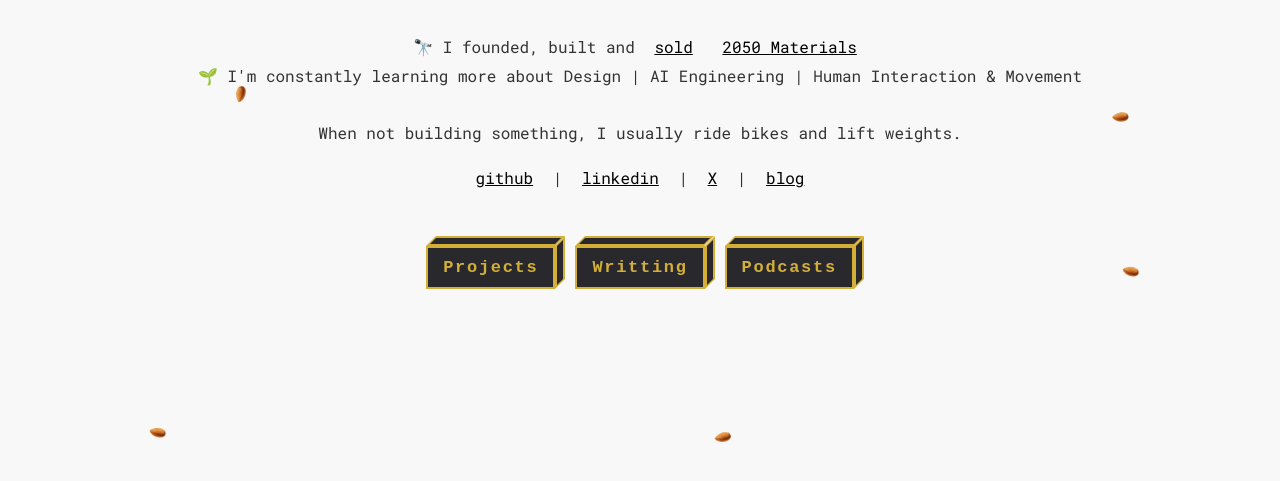
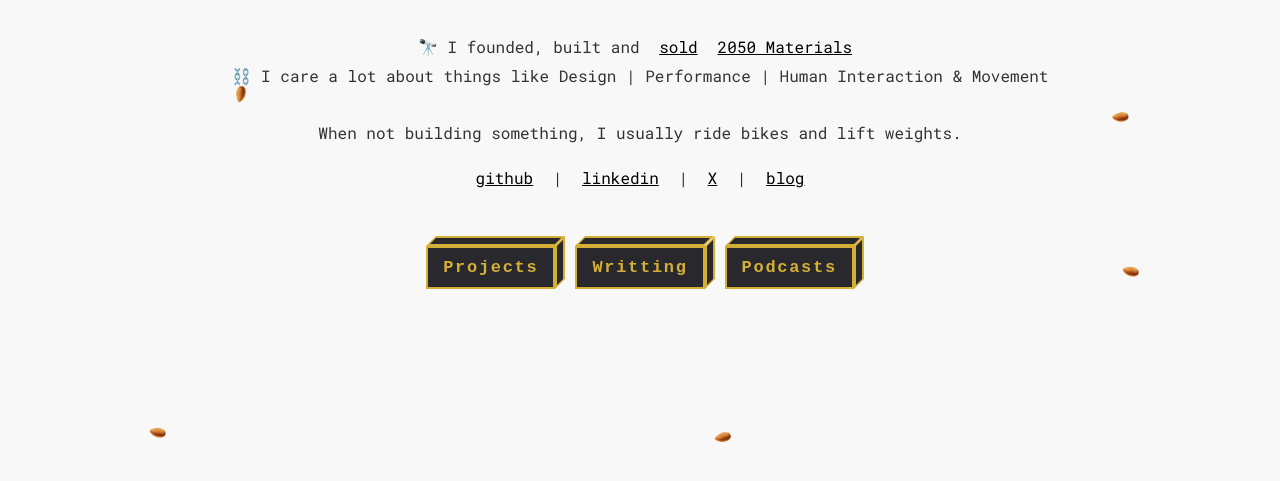
Before and after one commit to phanosh/phanosh.github.io, a plain HTML site: page index.html in a window 1280 px wide. Shown: the part 125-606 px from the top of the page. Drawn offline with Linux system fonts and the light colour scheme.

Commit message:
Update index.html

```diff
--- a/index.html
+++ b/index.html
@@ -163,8 +163,8 @@
     <h1>✌️Hi, this is Phanos</h1>
     <p>
       🧠 I love nut butters and data.<br><br>
-      🔭 I founded, built and <a href="https://onceforall.com/once-for-all-group-acquires-2050-materials/" target="_blank">sold</a> <a href="https://2050-materials.com/" target="_blank">2050 Materials</a><br>
-      <span class="no-wrap">🌱 I'm constantly learning more about Design | AI Engineering | Human Interaction & Movement </span><br><br>
+      🔭 I founded, built and <a href="https://onceforall.com/once-for-all-group-acquires-2050-materials/" target="_blank">sold</a><a href="https://2050-materials.com/" target="_blank">2050 Materials</a><br>
+      <span class="no-wrap">⛓️ I care a lot about things like Design | Performance | Human Interaction & Movement </span><br><br>
       <span class="no-wrap">When not building something, I usually ride bikes and lift weights.</span><br>
     </p>
     <p class="social-links">
```
